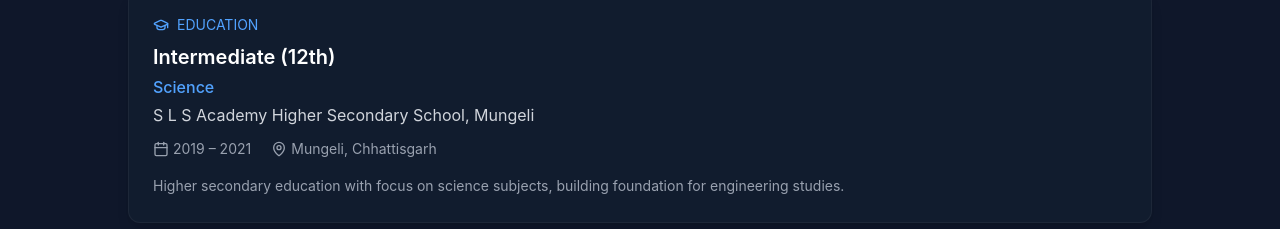
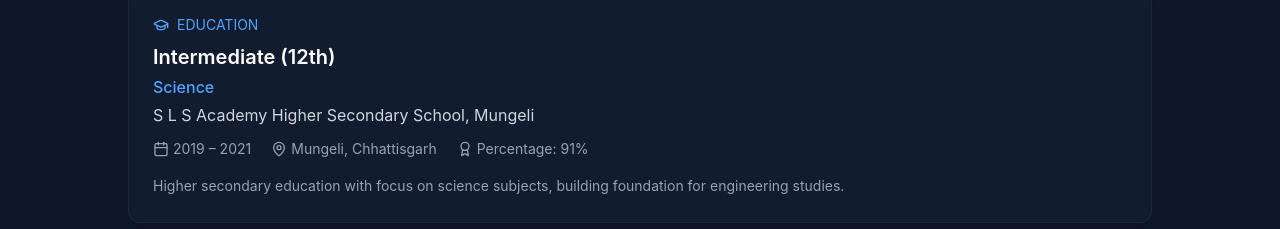
Before and after one commit to Dharmendra110/Portfolio, a React (Vite) app: page / in a window 1280 px wide. Shown: the part 4300-4529 px from the top of the page. Built offline with nearby package versions, Linux system fonts and the light colour scheme.

Commit message:
adding percentage

```diff
--- a/src/components/Education.jsx
+++ b/src/components/Education.jsx
@@ -37,6 +37,7 @@ export default function Education() {
           college="S L S Academy Higher Secondary School, Mungeli"
           year="2019 – 2021"
           location="Mungeli, Chhattisgarh"
+          percentage="91%"
           desc="Higher secondary education with focus on science subjects,
           building foundation for engineering studies."
         />
@@ -45,7 +46,7 @@ export default function Education() {
   );
 }
 
-function EducationCard({ title, stream, college, year, location, gpa, desc }) {
+function EducationCard({ title, stream, college, year, location, gpa, percentage, desc }) {
   return (
     <motion.div
       initial={{ opacity: 0, y: 30 }}
@@ -76,6 +77,11 @@ function EducationCard({ title, stream, college, year, location, gpa, desc }) {
             <Award size={16} /> GPA: {gpa}
           </span>
         )}
+         {percentage && (
+          <span className="flex items-center gap-1">
+            <Award size={16} /> Percentage: {percentage}
+          </span>
+        )}
       </div>
 
       <p className="text-gray-400 text-sm leading-relaxed">{desc}</p>
```
